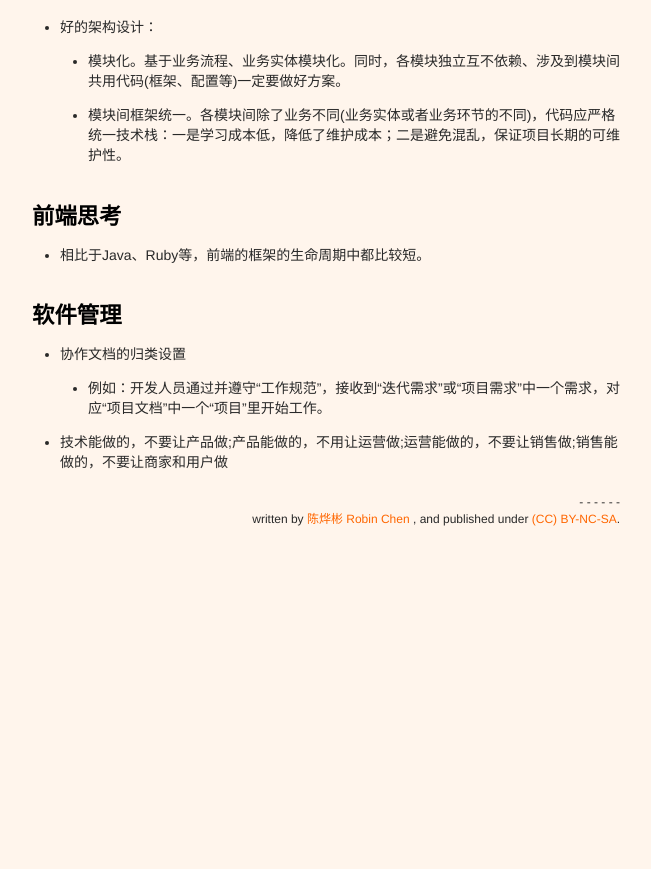
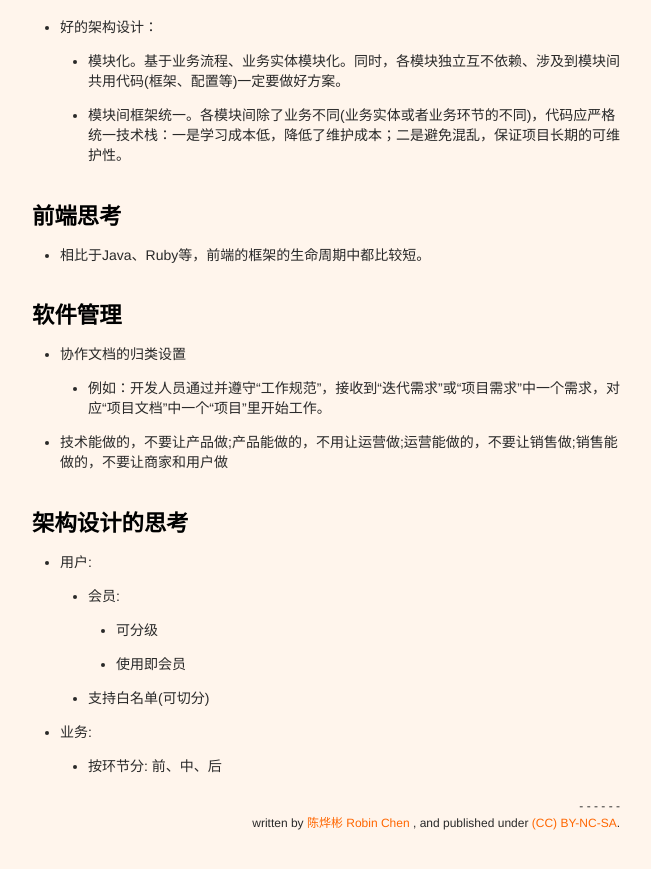
Before and after one commit to xianyuxmu/xianyuxmu.github.io, a Jekyll site: the page built from _posts/2018-02-02-zen-of-tech.md, in a window 1280 px wide and 900 px high, scrolled down 1687 px. Shown: the top 869 px of the window, without its empty margins (314-965 px from the left). Built offline with Jekyll 4.4.1, drawn with Linux system fonts in a browser that asks for light colours; comment, search, counter and statistics services are not loaded; before the commit the page ends 2283 px from its top, so only the background shows below that.

Commit message:
结构设计思考

```diff
--- a/_posts/2018-02-02-zen-of-tech.md
+++ b/_posts/2018-02-02-zen-of-tech.md
@@ -74,3 +74,13 @@ tags:
 - 协作文档的归类设置
 	- 例如：开发人员通过并遵守“工作规范”，接收到“迭代需求”或“项目需求”中一个需求，对应“项目文档”中一个“项目”里开始工作。
 - 技术能做的，不要让产品做;产品能做的，不用让运营做;运营能做的，不要让销售做;销售能做的，不要让商家和用户做
+
+## 架构设计的思考
+
+- 用户:
+	- 会员:
+		- 可分级
+		- 使用即会员
+	- 支持白名单(可切分)
+- 业务:
+	- 按环节分: 前、中、后
```
